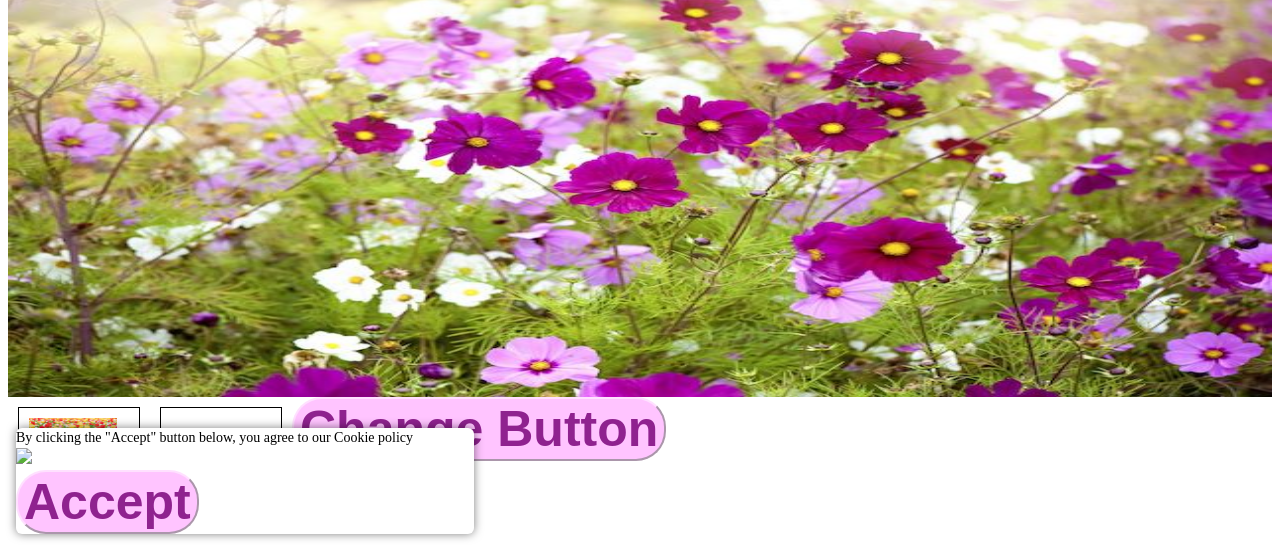
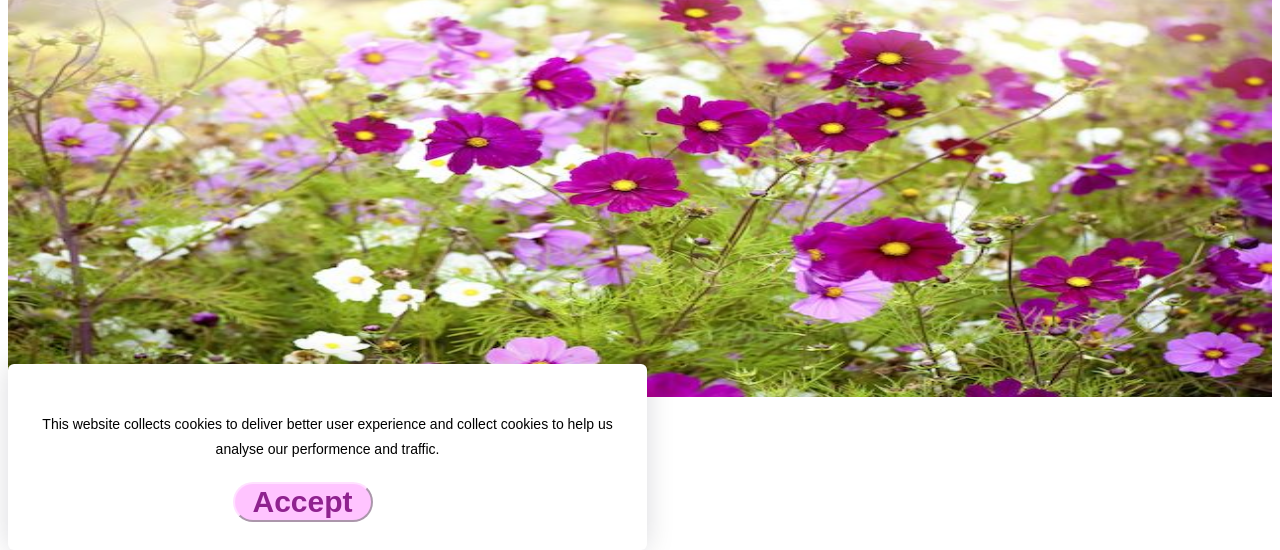
Before and after one commit to rb2051/WebProgramming, a plain HTML site: page index.html in a window 1280 px wide. Shown: the part 250-800 px from the top of the page. Drawn offline with Linux system fonts and the light colour scheme.

Commit message:
cookie box

```diff
--- a/css.css
+++ b/css.css
@@ -8,14 +8,17 @@ nav{
 	height:120px;
 	background-color:#ffc4ff;
 }
+
 nav ul {
 	list-style-type: none;
 	margin: 0;
 }
+
 nav li {
 	float: left;
 	padding:15px
 }
+
 nav li a {
 	display: block;
 	color: #8f228f;
@@ -24,7 +27,10 @@ padding: 0px 0px;
 	text-decoration: none;
 	margin:30px;
 	font-size: 25px;
+	width:100px;
+	height: 30px;
 }
+
 nav li a:hover {
 	width:100px;
 	height: 30px;
@@ -32,6 +38,7 @@ border-radius:30px;
 	background-color: mediumpurple;
 	color:#ffc4ff;
 }
+
 #Logo{
 	margin:0px;
 	width:120px;
@@ -41,20 +48,32 @@ display: block;
 	clear:both;
 }
 
+/*buttons*/
 button{
 	color:#8f228f;
 	background-color:#ffc4ff;
 	border-color:#ffe0ff;
 	font-weight:bold;
-		font-size:50px;
+	font-size:20px;
 	border-radius:30px;
 	margin-right:50px;
+	width:150px;
+	height: 50px;
 }
 
-.mySlides {display:none;}
+/*slideshow*/
+.mySlides {
+	display:none;
+}
 
-#area1{margin-left:0;padding:0;width:100%;height:100%;
-opacity:0.8; border-radius:0}
+#area1{
+	margin-left:0;
+	padding:0;
+	width:100%;
+	height:100%;
+	opacity:0.8;
+	border-radius:0
+}
 
 main{
 	padding:0px;display:block;clear:both;
@@ -72,38 +91,44 @@ background-color:#80948c;
 }
 
 /*cookie*/
-  .cookie-overlay {
-  position: fixed;
-  bottom: 1rem;
-  left: 1rem;
-  background: #fff;
-  z-index: 2051;
-  line-height: 20px;
+#cookiePopup {
+	visibility: visible;
+	background-color: white;
+	position: absolute;
 	font-size: 14px;
+	width: 70vw;
+	max-width: 42.85em;
+	box-shadow: 0 0 2em rgba(5, 0, 31, 0.15);
+	font-family: "Poppings", sans-serif;
+	text-align: center;
+	line-height: 1.8em;
+	padding: 2em 1.4em;
 	border-radius: 6px;
-
-  box-shadow: 0px 0px 10px rgba(0, 0, 0, 0.5);
-
-   div:first-child {
-    width: 458px;
+	transition: all 0.5s ease-in;
+	bottom: 0;
 }
 
-  a {
-    text-decoration: underline;
+#cookiePopup p{
+	text-align: center;
+	margin: 1.4em 0;
 }
 
-  .close-cookies {
-    cursor: pointer;
+#cookiePopup button{
+	color:#8f228f;
+	background-color:#ffc4ff;
+	border-color:#ffe0ff;
+	font-weight:bold;
+	font-size:30px;
+	border-radius:30px;
+	margin-right:50px;
+	width:140px;
+	height: 40px;
 }
 
-  @include media-breakpoint-down(md) {
-    bottom: 0;
-    left: 0;
-    right: 0;
-    border-radius: 0;
-
-     div:first-child {
-      width: auto;
-
+#cookiePopup button:hover {
+	width:140px;
+	height: 40px;
+	border-radius:30px;
+	background-color: mediumpurple;
+	color:#ffc4ff;
 }
-}
--- a/index.html
+++ b/index.html
@@ -14,7 +14,7 @@
 		<li><a href="WebDevCW1_html_1_.html">Home</a></li>
 		<li><a href="">Shop</a></li>
 		<li><a href="WebDevCW1_html_photos_.html">Gallery</a><li>
-		<li><a href="WebDevCW1_html_contact.html">Contact Us</a></li>
+		<li><a href="WebDevCW1_html_contact.html">Info</a></li>
 	  </ul>
 	</nav>
 
@@ -39,18 +39,16 @@
 	<div id="div2" ondrop="drop(event)" ondragover="allowDrop(event)"></div>
 
 <!-- button that changes text when clicked on -->
-	<button id="btn" onclick="demo()"> Change Button </button>
+	<button id="change" onclick="demo()"> Change Button </button>
 
 <!-- popup -->
-	<div class="cookie-overlay p-4 d-none">
-  		<div class="d-flex">
-    <div class="mr-3">
-      By clicking the "Accept" button below, you agree to our Cookie policy
-    </div>
-    <img src="/close.png" class="close-cookies" />
-  </div>
-  <button class="btn btn-primary mt-3 accept-cookies">Accept</button>
-</div>
+	<div id = "cookiePopup" class="hide">
+		<p>
+			This website collects cookies to deliver better user experience
+			and collect cookies to help us analyse our performence and traffic.
+		</p>
+		<button id="acceptCookie" onclick="cookieClicked()">Accept</button>
+	</div>
 
 	</body>
 </html>
--- a/java.js
+++ b/java.js
@@ -33,18 +33,7 @@ function drop(ev) {
 
 
 //cookie popup
-  $(document).on("ready", function () {
-  if (document.cookie.indexOf("accepted_cookies=") < 0) {
-    $(".cookie-overlay").removeClass("d-none").addClass("d-block");
-  }
-
-  $(".accept-cookies").on("click", function () {
-    document.cookie = "accepted_cookies=yes;";
-    $(".cookie-overlay").removeClass("d-block").addClass("d-none");
-  });
-
-  // expand depending on your needs
-  $(".close-cookies").on("click", function () {
-    $(".cookie-overlay").removeClass("d-block").addClass("d-none");
-  });
-});
+ function cookieClicked()
+ {
+  document.getElementById("cookiePopup").style.display = "none";
+ }
```
Lines whose indentation alone changed are shown as unchanged.
